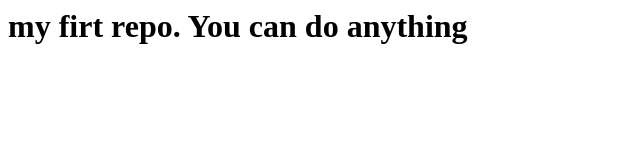
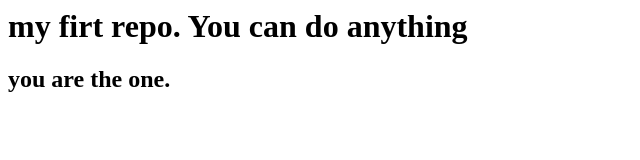
Before and after one commit to gLaxman28/my-test-Repo, a plain HTML site: page index.html in a window 1280 px wide. Shown: the whole page, without its empty margins (0-640 px from the left). Drawn offline with Linux system fonts and the light colour scheme.

Commit message:
added 2nd qote

```diff
--- a/index.html
+++ b/index.html
@@ -1,5 +1,6 @@
 <html>
 <body>
 <h1>my firt repo. You can do anything</h1>
+<h2> you are the one.</h2>
 </body>
 </html>
```
